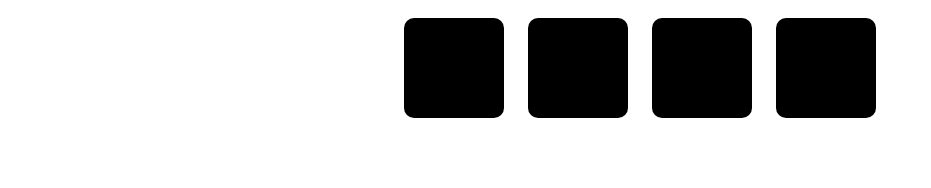
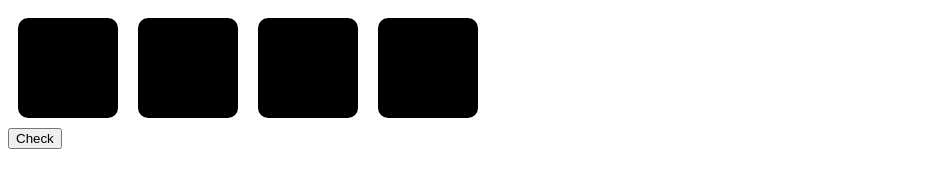
Before and after one commit to aprilfunsten/Bulls-Cows, a plain HTML site: page index.html in a window 1280 px wide. Shown: the whole page, without its empty margins (0-931 px from the left). Drawn offline with Linux system fonts and the light colour scheme.

Commit message:
Add files via upload

```diff
--- a/index.html
+++ b/index.html
@@ -5,13 +5,15 @@
 <title>Bulls & Cows</title>
 </head>
 <body>
-	<div id="container">
+	<div class="container">
 		<div class="turn">
-			<div id="nugget0" class="button n"></div>
-			<div id="nugget1" class="button n"></div>
-			<div id="nugget2" class="button n"></div>
-			<div id="nugget3" class="button n"></div>
+			<div id="nugget0" class="n" onClick="advanceColor(0);"></div>
+			<div id="nugget1" class="n" onClick="advanceColor(1);"></div>
+			<div id="nugget2" class="n" onClick="advanceColor(2);"></div>
+			<div id="nugget3" class="n" onClick="advanceColor(3);"></div>
+			<div id="log"></div>
 		</div>
+		<input type="button" id="check" value="Check" onClick="check();">
 	</div>
 
 	<script language="javascript">
@@ -27,14 +29,50 @@
 			console.log(secretCode);
 
 			var color = 0;
-				document.getElementById('nugget0').addEventListener('click', function cycleColor() {
-					color = colors.indexOf(document.getElementById('nugget0').className);
-					color ++;
-					if (color == 6) {
-						color = 0
+
+			function advanceColor(nugget){
+				color = colors.indexOf(document.getElementById('nugget' + nugget).className);
+				color ++;
+				color == colors.length ? color = 0 : color;
+				document.getElementById('nugget' + nugget).className = colors[color];
+			}
+
+			var log = document.getElementById('log');
+
+			function check() {
+				var cows = 0;
+				var bulls = 0;
+				var positions = [];
+				var pos0 = document.getElementById('nugget0').className;
+				positions.push(pos0);
+				var pos1 = document.getElementById('nugget1').className;
+				positions.push(pos1);
+				var pos2 = document.getElementById('nugget2').className;
+				positions.push(pos2);
+				var pos3 = document.getElementById('nugget3').className;
+				positions.push(pos3);
+				console.log(positions);
+				for (i=0;i<4;i++){
+					if (document.getElementById('nugget' + i).className == secretCode[i]){
+						bulls ++;
 					}
-					document.getElementById('nugget0').className = colors[color];
-				});
+				}
+				if (positions.indexOf(secretCode[0]) != -1){
+					cows ++;
+				}
+				if (positions.indexOf(secretCode[1]) != -1){
+					cows ++;
+				}
+				if (positions.indexOf(secretCode[2]) != -1){
+					cows ++;
+				}
+				if (positions.indexOf(secretCode[3]) != -1){
+					cows ++;
+				}
+				console.log(secretCode.indexOf(pos0));
+
+				document.getElementById('log').innerHTML=cows + ' cows, <br />' + bulls + ' bulls';
+			}
 
 			</script>
 </body
--- a/styles.css
+++ b/styles.css
@@ -26,14 +26,24 @@
 	background-color: purple;
 }
 
+.turn {
+	float: left;
+}
+
 .turn div {
 	width: 100px;
 	height: 100px;
 	border-radius: 10px;
 	margin:10px;
 	display: inline-block;
+	float: left;
 }
 
-body {
-	text-align: center;
+input {
+	clear: both;
+	float: left;
 }
+
+#log {
+	font-family: 'Segoe UI', Tahoma, Geneva, Verdana, sans-serif;
+}
```
